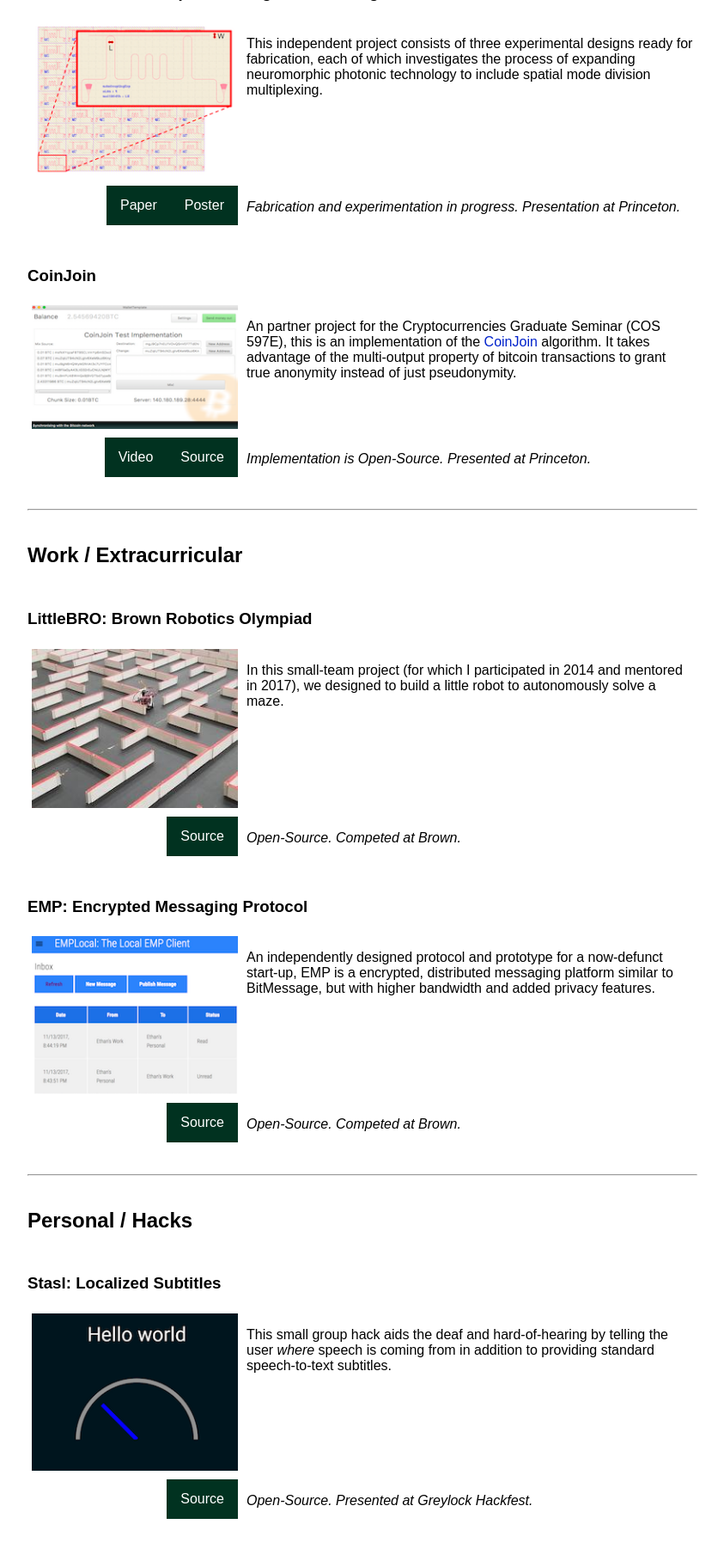
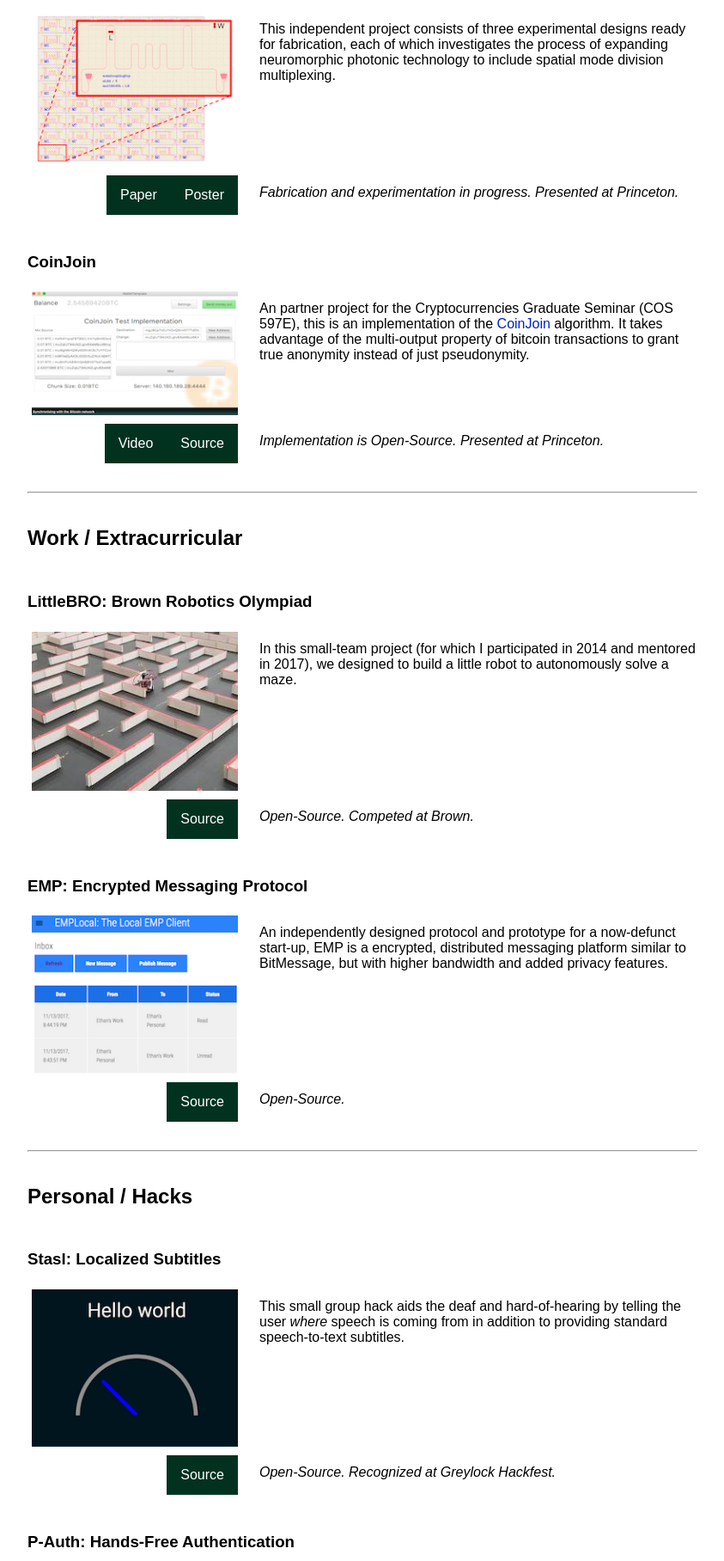
Before and after one commit to egordon/ethankgordon.com_old, a Django app: template templates/projects.html in a window 1280 px wide. Shown: the part 1423-3239 px from the top of the page at 86% size, without its empty margins (218-1061 px from the left). Run offline with Django 3.2, Linux system fonts and the light colour scheme; the template is opened without the code that fills it, so the values that code supplies are empty.

Commit message:
Nits in projects

```diff
--- a/templates/projects.html
+++ b/templates/projects.html
@@ -8,8 +8,8 @@
 <style type="text/css">
     .column {
         float: left;
-        width: 520px;
-        padding: 5px;
+        width: 510px;
+        padding-left: 20px;
     }
 
     .imgcol {
@@ -120,9 +120,7 @@
             </div>
             <div class="column">
                 <p>
-                    In this partner project, we designed an integrated
-system to utilize quantam
-randomness in linear optics. Compared to classical pseudo-random schemes, we determined that this system (along with other similar systems) is not power efficient for a practical number of bits with current single-photon avalanche diode technology.
+                    In this partner project, we designed an integrated system to utilize quantum randomness in linear optics. Compared to classical pseudo-random schemes, we determined that this system (along with other similar systems) is not power efficient for a practical number of bits with current single-photon avalanche diode technology.
 
                 </p>
             </div>
@@ -166,7 +164,7 @@ randomness in linear optics. Compared to classical pseudo-random schemes, we det
             </div>
             <div class="column">
                 <p>
-                    <i>Fabrication and experimentation in progress. Presentation at Princeton.</i>
+                    <i>Fabrication and experimentation in progress. Presented at Princeton.</i>
                 </p>
             </div>
         </div>
@@ -248,7 +246,7 @@ randomness in linear optics. Compared to classical pseudo-random schemes, we det
             </div>
             <div class="column">
                 <p>
-                    <i>Open-Source. Competed at Brown.</i>
+                    <i>Open-Source.</i>
                 </p>
             </div>
         </div>
@@ -279,7 +277,7 @@ randomness in linear optics. Compared to classical pseudo-random schemes, we det
             </div>
             <div class="column">
                 <p>
-                    <i>Open-Source. Presented at Greylock Hackfest.</i>
+                    <i>Open-Source. Recognized at Greylock Hackfest.</i>
                 </p>
             </div>
         </div>
@@ -308,7 +306,7 @@ random direction as dictated by the server.
             </div>
             <div class="column">
                 <p>
-                    <i>Open-Source. Presented at HackPrinceton.</i>
+                    <i>Open-Source. Recognized at HackPrinceton.</i>
                 </p>
             </div>
         </div>
@@ -335,7 +333,7 @@ random direction as dictated by the server.
             </div>
             <div class="column">
                 <p>
-                    <i>Open-Source. Presented at HackPrinceton.</i>
+                    <i>Open-Source. Recognized at HackPrinceton.</i>
                 </p>
             </div>
         </div>
```
